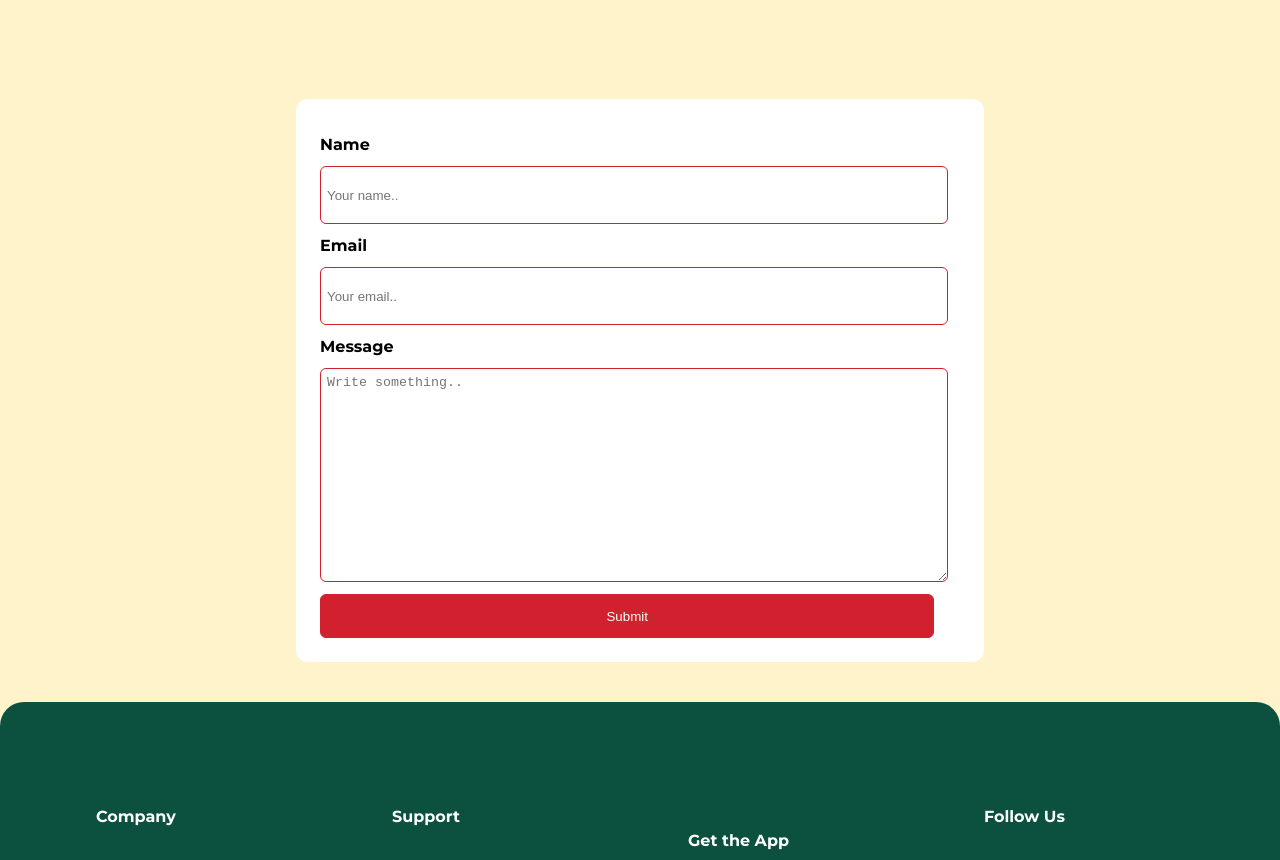
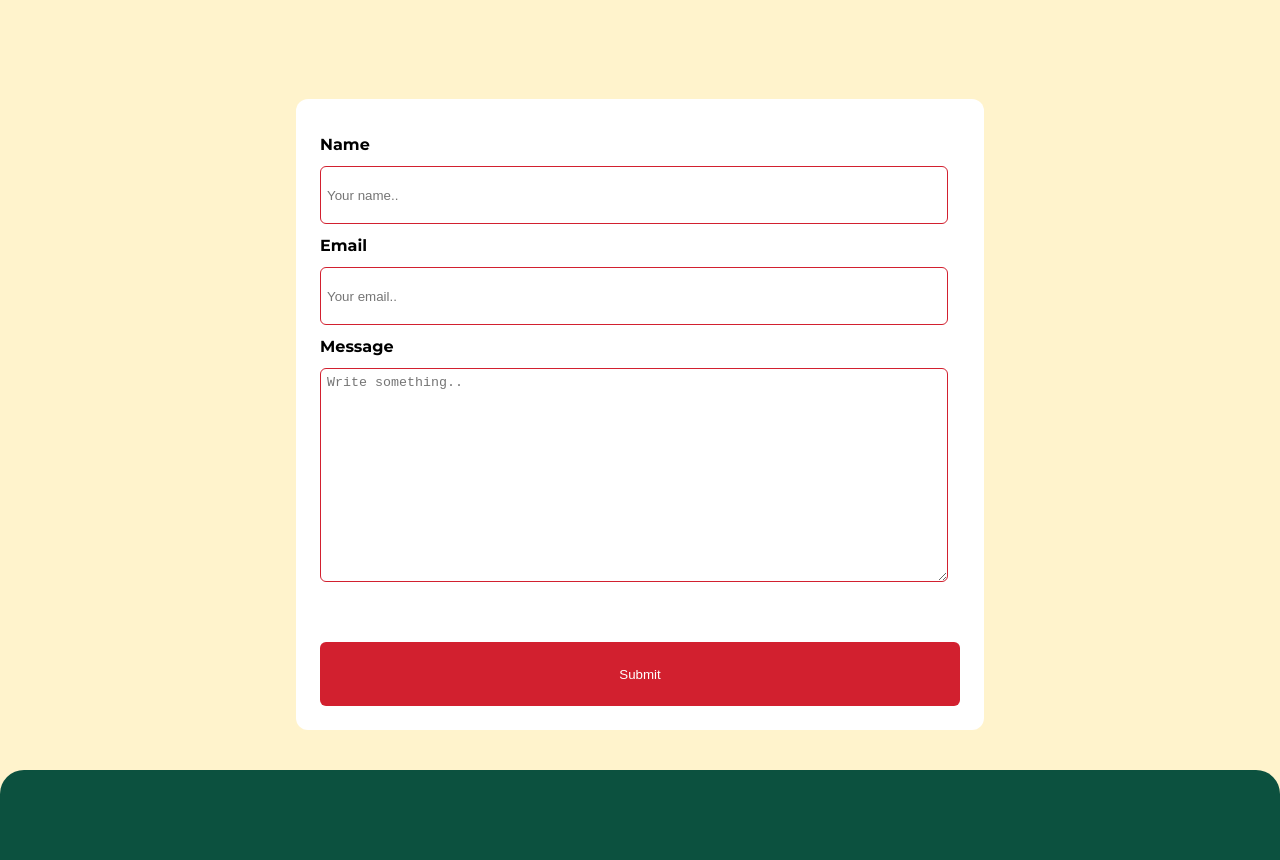
Before and after one commit to CarlTeclancing/chopasap-lp, a React (Vite) app: page /contact in a window 1280 px wide. Shown: the part 253-1113 px from the top of the page. Built offline with nearby package versions, Linux system fonts and the light colour scheme.

Commit message:
updated teh blogs and conteact apge

```diff
--- a/firebase.jsx
+++ b/firebaseConfig.js
@@ -1,7 +1,9 @@
 // Import the functions you need from the SDKs you need
 import { initializeApp } from "firebase/app";
 import { getAnalytics } from "firebase/analytics";
-import { getFirestore, collection, addDoc } from "firebase/firestore";
+import { getDatabase, ref,set, push } from "firebase/database";
+import { getFirestore } from "firebase/firestore";
+
 // TODO: Add SDKs for Firebase products that you want to use
 // https://firebase.google.com/docs/web/setup#available-libraries
 
@@ -11,15 +13,15 @@ const firebaseConfig = {
   apiKey: "AIzaSyCtFfRV6oOU8RJH6AqgIBtxF2vkXkYpzJE",
   authDomain: "authentication-36d13.firebaseapp.com",
   projectId: "authentication-36d13",
-  storageBucket: "authentication-36d13.appspot.com",
+  databaseURl: "https://authentication-36d13-default-rtdb.firebaseio.com",
+  storageBucket: "authentication-36d13.firebasestorage.app",
   messagingSenderId: "285847604697",
-  appId: "1:285847604697:web:8e171dddb640e7f7b81dc8",
-  measurementId: "G-VR9Y4B13YD"
+  appId: "1:285847604697:web:717aa893d1705cfdb81dc8",
+  measurementId: "G-RGWJYP05F1"
 };
 
 // Initialize Firebase
 const app = initializeApp(firebaseConfig);
 const analytics = getAnalytics(app);
-const db = getFirestore(app);
 
-export { db, collection, addDoc };
+export const db = getDatabase(app)
--- a/package.json
+++ b/package.json
@@ -6,7 +6,6 @@
   "scripts": {
     "dev": "vite",
     "predeploy": "npm run build",
-
     "build": "vite build",
     "lint": "eslint .",
     "preview": "vite preview",
@@ -15,11 +14,12 @@
   },
   "dependencies": {
     "bootstrap-icons": "^1.11.3",
-    "firebase": "^11.0.1",
+    "firebase": "^11.1.0",
     "react": "^18.3.1",
     "react-dom": "^18.3.1",
     "react-icons": "^5.3.0",
-    "react-router-dom": "^6.27.0"
+    "react-router-dom": "^6.27.0",
+    "uid": "^2.0.2"
   },
   "devDependencies": {
     "@eslint/js": "^9.13.0",
--- a/src/pages/Blog.jsx
+++ b/src/pages/Blog.jsx
@@ -11,7 +11,7 @@ export default function Blog() {
     {
       key: 1,
       image: cardImg,
-      title: "Beautiful Sunset",
+      title: "Become a Chop ASAP Ambassador",
       description: "A breathtaking view of the sunset over the mountains."
     },
     {
--- a/src/pages/Contact.jsx
+++ b/src/pages/Contact.jsx
@@ -1,5 +1,7 @@
-import React, { useState } from 'react';
-import { db, collection, addDoc } from '../../firebase';
+import React, { useState, useEffect } from "react";
+import { db } from "../../firebaseConfig";
+import {ref, set} from "firebase/database";
+import { uid } from "uid";
 import Navigation from '../components/Navigation';
 import Footer from '../components/Footer';
 import ScrollToTop from '../ScrollToTop'
@@ -9,18 +11,15 @@ export default function Contact() {
     const [email, setEmail] = useState('');
     const [message, setMessage] = useState('');
 
-    const handleChange = (e) => {
-        const { name, value } = e.target;
-        if (name === "name") setName(value);
-        if (name === "email") setEmail(value);
-        if (name === "message") setMessage(value);
-    };
 
-    const handleSubmit = async (event) => {
-        event.preventDefault();
+
+    const handleSubmit = async () => {
+        //event.preventDefault();
 
         try {
-            await addDoc(collection(db, "contacts"), {
+            const uuid = uid();
+            await set(ref(db, `/${uuid}`), {
+                uuid,
                 name,
                 email,
                 message,
@@ -31,8 +30,8 @@ export default function Contact() {
             setEmail('');
             setMessage('');
         } catch (error) {
-            console.error("Error adding document: ", error);
-            alert("There was an error submitting the form. Please try again.");
+            console.log("Error adding document: ", error);
+            alert("Error: " + error.message);
         }
     };
 
@@ -42,13 +41,13 @@ export default function Contact() {
             <ScrollToTop />
             <h1>Contact Us</h1>
             <div className="container">
-                <form className='contact' onSubmit={handleSubmit}>
+                <form className='contact'>
                     <label htmlFor="uname">Name</label>
                     <input
                         type="text"
                         id="name"
                         value={name}
-                        onChange={handleChange}
+                        onChange={(e) =>setName(e.target.value)}
                         name="name"
                         required
                         placeholder="Your name.."
@@ -59,7 +58,7 @@ export default function Contact() {
                         type="email"
                         id="email"
                         value={email}
-                        onChange={handleChange}
+                        onChange={(e) =>setEmail(e.target.value)}
                         name="email"
                         required
                         placeholder="Your email.."
@@ -69,17 +68,20 @@ export default function Contact() {
                     <textarea
                         id="message"
                         value={message}
-                        onChange={handleChange}
+                        onChange={(e) =>setMessage(e.target.value)}
                         name="message"
                         required
                         placeholder="Write something.."
                         style={{ height: '200px' }}
                     ></textarea>
-                    <input
+                    <button
                         className="btn-ls"
-                        type="submit"
                         value="Submit"
-                    />
+                        onClick={handleSubmit}
+                    >
+                        Submit
+
+                    </button>
 
                 </form>
             </div>
```
Also changed, not shown: 2 other files (tests, documents, lock files or other folders).
